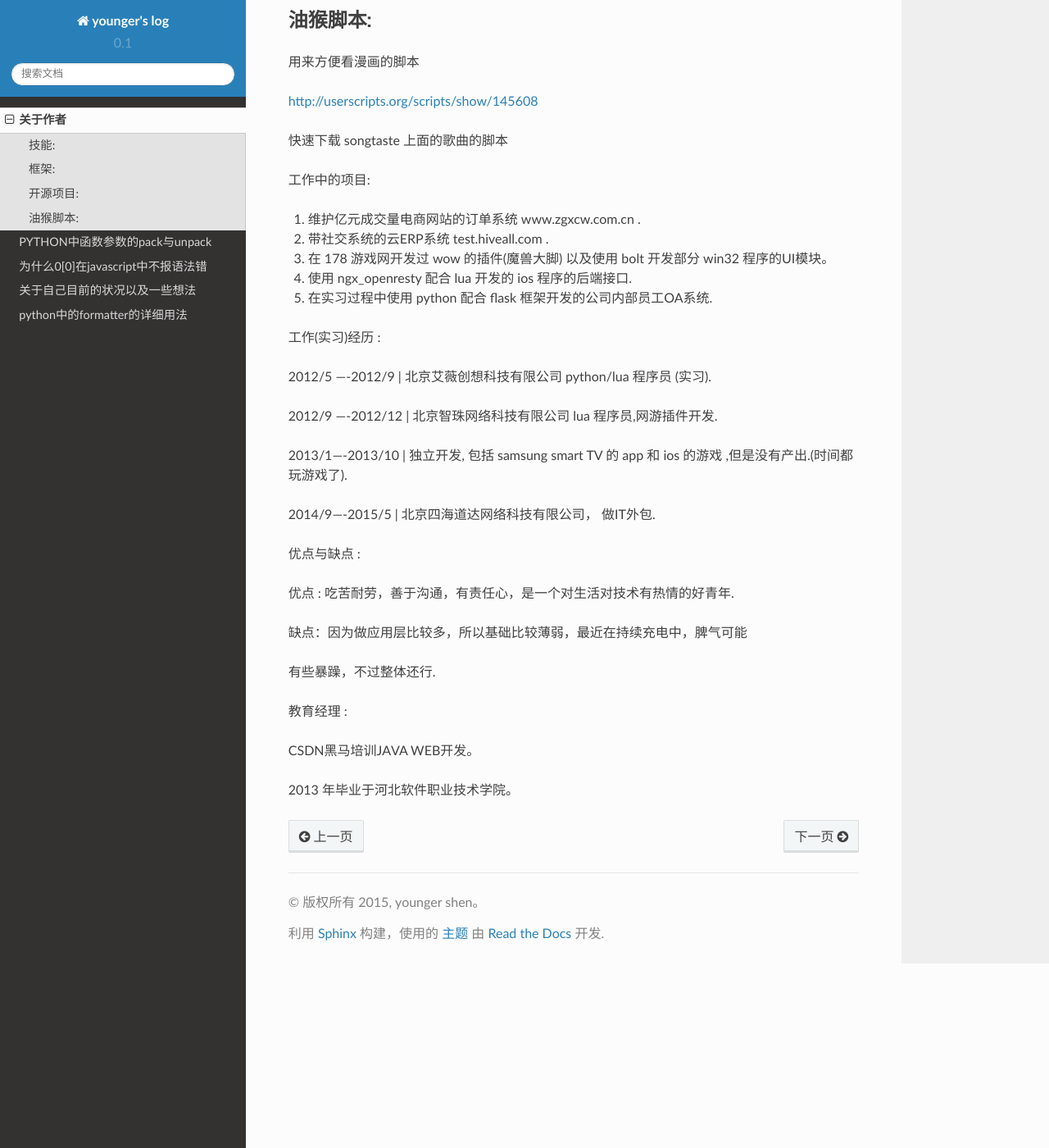
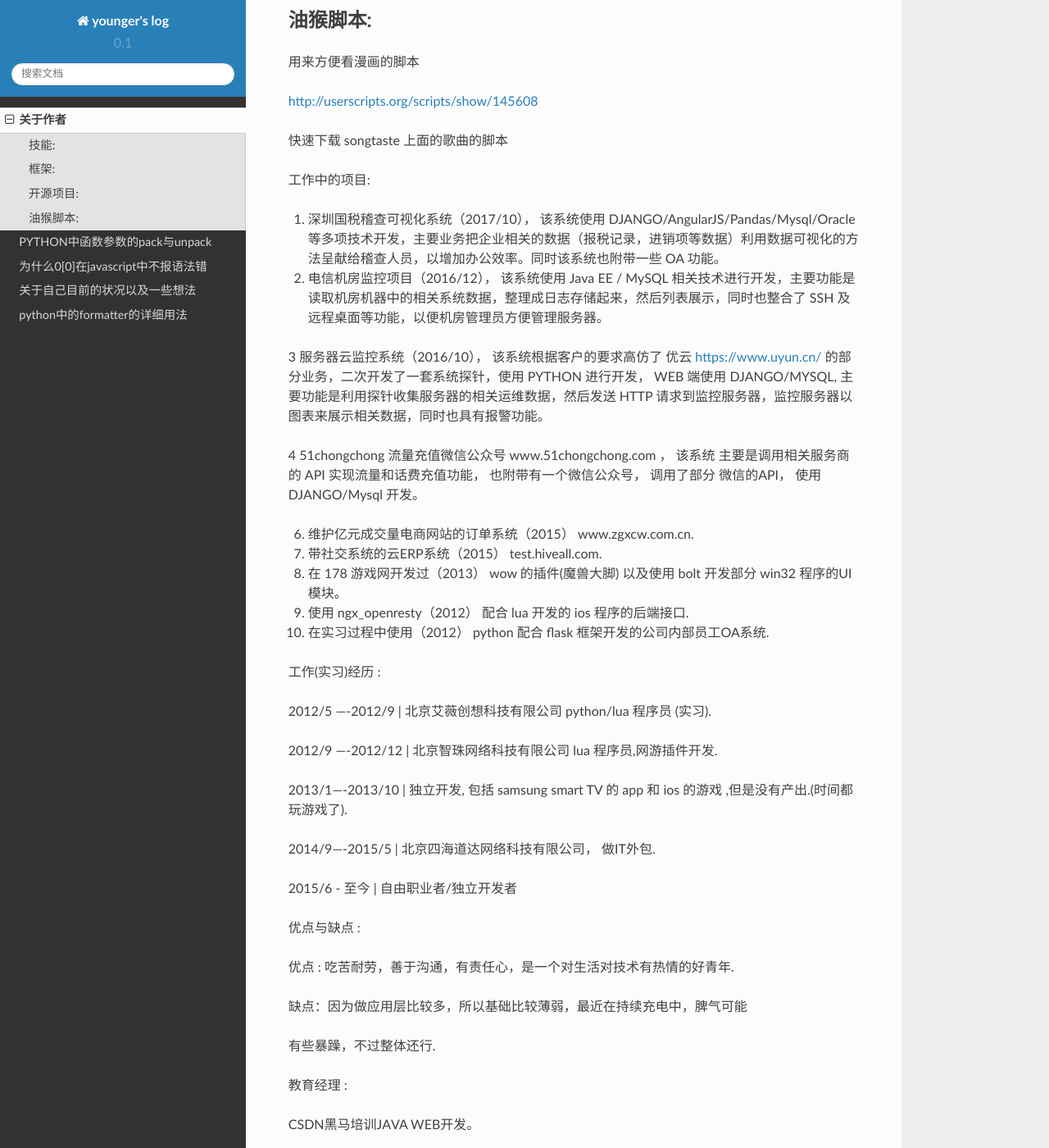
Before and after one commit to youngershen/log, a Sphinx documentation site: the page built from source/about.rst, in a window 1280 px wide and 1400 px high, scrolled down 1708 px. Shown: the whole window at 82% size. Built offline with Sphinx 7.4.7 and the Read the Docs theme 2.0.0, drawn with Linux system fonts in a browser that asks for light colours; some of the changed text lies outside the part shown.

Commit message:
更新简历
更新简历

```diff
--- a/source/about.rst
+++ b/source/about.rst
@@ -83,15 +83,23 @@ http://userscripts.org/scripts/show/145608
 
 工作中的项目:
 
-1. 维护亿元成交量电商网站的订单系统 www.zgxcw.com.cn .
+1. 深圳国税稽查可视化系统（2017/10）， 该系统使用 DJANGO/AngularJS/Pandas/Mysql/Oracle 等多项技术开发，主要业务把企业相关的数据（报税记录，进销项等数据）利用数据可视化的方法呈献给稽查人员，以增加办公效率。同时该系统也附带一些 OA 功能。
 
-2. 带社交系统的云ERP系统 test.hiveall.com .
+2. 电信机房监控项目（2016/12）， 该系统使用 Java EE / MySQL 相关技术进行开发，主要功能是读取机房机器中的相关系统数据，整理成日志存储起来，然后列表展示，同时也整合了 SSH 及远程桌面等功能，以便机房管理员方便管理服务器。
 
-3. 在 178 游戏网开发过 wow 的插件(魔兽大脚) 以及使用 bolt 开发部分 win32 程序的UI模块。
+3 服务器云监控系统（2016/10）， 该系统根据客户的要求高仿了 优云 https://www.uyun.cn/ 的部分业务，二次开发了一套系统探针，使用 PYTHON 进行开发， WEB 端使用 DJANGO/MYSQL, 主要功能是利用探针收集服务器的相关运维数据，然后发送 HTTP 请求到监控服务器，监控服务器以图表来展示相关数据，同时也具有报警功能。
 
-4. 使用 ngx_openresty 配合 lua 开发的 ios 程序的后端接口.
+4 51chongchong 流量充值微信公众号 www.51chongchong.com ， 该系统 主要是调用相关服务商的 API 实现流量和话费充值功能， 也附带有一个微信公众号， 调用了部分 微信的API， 使用 DJANGO/Mysql 开发。
 
-5. 在实习过程中使用 python 配合 flask 框架开发的公司内部员工OA系统.
+6. 维护亿元成交量电商网站的订单系统（2015） www.zgxcw.com.cn.
+
+7. 带社交系统的云ERP系统（2015） test.hiveall.com.
+
+8. 在 178 游戏网开发过（2013） wow 的插件(魔兽大脚) 以及使用 bolt 开发部分 win32 程序的UI模块。
+
+9. 使用 ngx_openresty（2012） 配合 lua 开发的 ios 程序的后端接口.
+
+10. 在实习过程中使用（2012） python 配合 flask 框架开发的公司内部员工OA系统.
 
 
 
@@ -104,6 +112,8 @@ http://userscripts.org/scripts/show/145608
 2013/1—-2013/10 | 独立开发, 包括 samsung smart TV 的 app 和 ios 的游戏 ,但是没有产出.(时间都玩游戏了).
 
 2014/9—-2015/5 | 北京四海道达网络科技有限公司， 做IT外包.
+
+2015/6 - 至今 | 自由职业者/独立开发者
 
 
 优点与缺点 :
```
Also changed, not shown: other parts of source/about.rst (+3 -3 lines).
